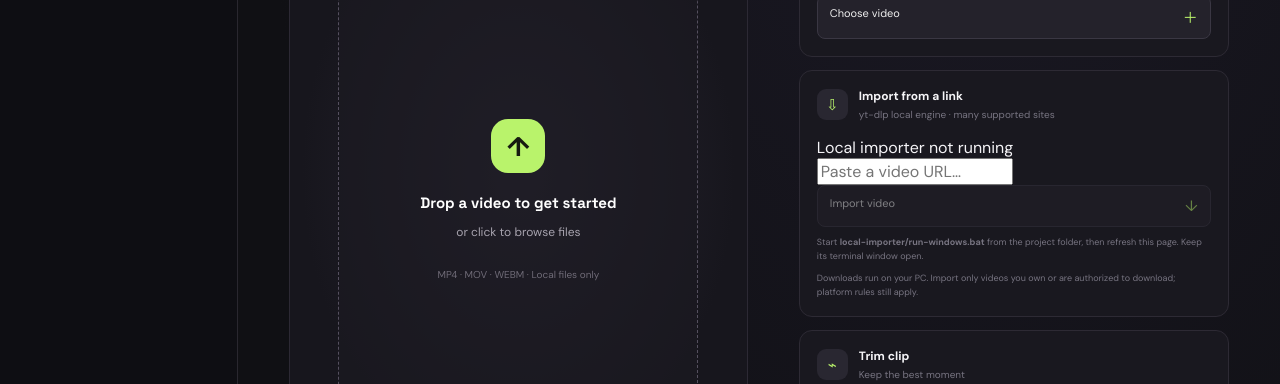
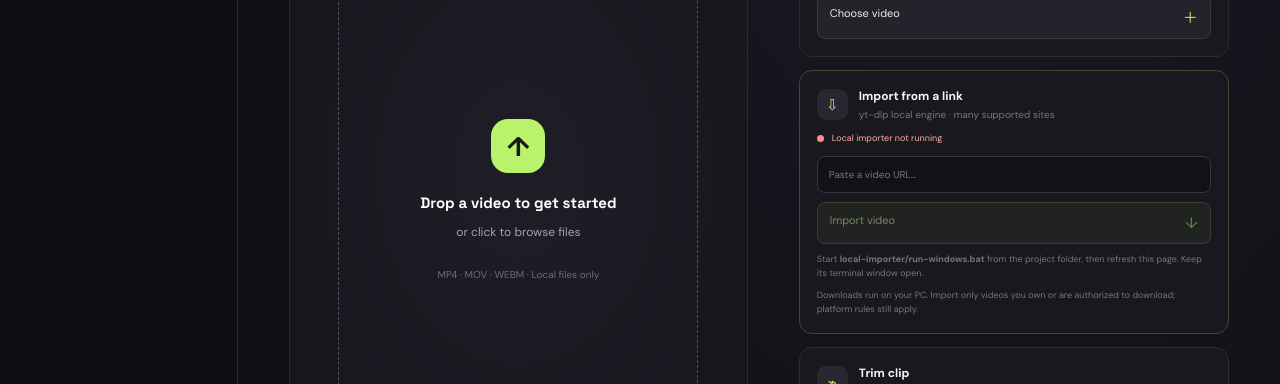
Before and after one commit to aafatabsayyadp-cmd/rea-shorts-studio, a React (Vite) app: page / in a window 1280 px wide. Shown: the part 264-648 px from the top of the page. Built offline with nearby package versions, Linux system fonts and the light colour scheme; no server answers.

Commit message:
Style local importer controls

```diff
--- a/src/index.css
+++ b/src/index.css
@@ -107,3 +107,17 @@ textarea:focus{border-color:#b9f36b}
 .caption-times button{margin-left:auto;border:1px solid #3a3743;border-radius:5px;background:#24222b;color:#b9f36b;padding:5px 8px;font-size:10px}
 .caption-row textarea{min-height:48px;resize:vertical;font-size:10px}
 @media(max-width:520px){.subtitle-options{align-items:flex-start;flex-direction:column}.subtitle-options select{max-width:100%;width:100%}}
+
+
+.importer-card{border-color:#3c4930}
+.importer-status{display:flex;align-items:center;gap:8px;font-size:9px;margin:-5px 0 12px;color:#aaa7b2}
+.importer-status span{width:7px;height:7px;border-radius:50%;background:#777}
+.importer-status.online{color:#b9f36b}
+.importer-status.online span{background:#b9f36b;box-shadow:0 0 10px #b9f36b}
+.importer-status.offline{color:#ffb0a8}
+.importer-status.offline span{background:#ff8b7f}
+.import-url{width:100%;background:#121116;border:1px solid #383540;border-radius:8px;color:#f4f2f7;padding:11px;font-size:10px;outline:none;margin-bottom:9px}
+.import-url:focus{border-color:#b9f36b}
+.import-button{border-color:#596b3f;background:#293020;color:#dff8bd}
+.import-button span{float:right;color:#b9f36b;font-size:15px}
+.import-message{font-size:10px;line-height:1.5;color:#d9d6df;margin:10px 0 0;overflow-wrap:anywhere}
```
